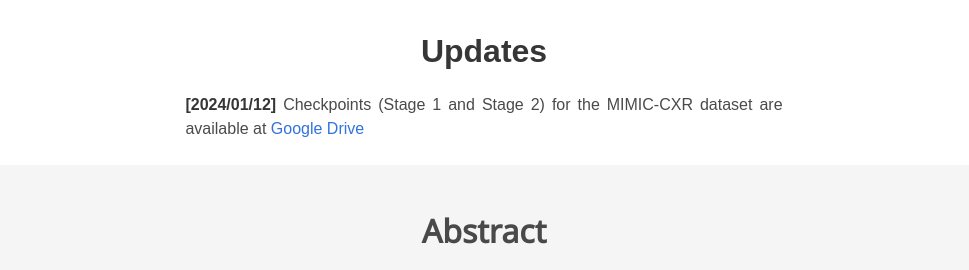
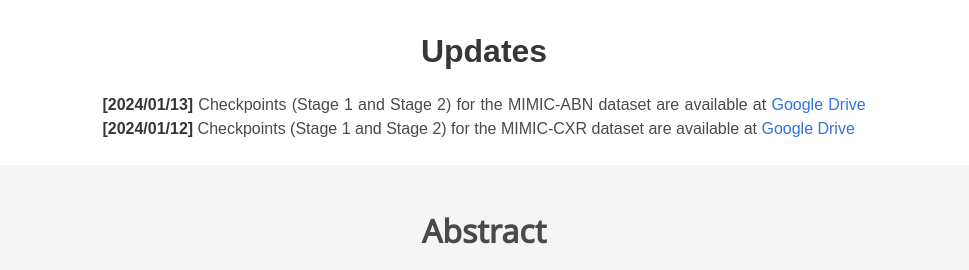
Before and after one commit to wjhou/Recap, a plain HTML site: page index.html in a window 1280 px wide. Shown: the part 484-754 px from the top of the page, without its empty margins (156-1125 px from the left). Drawn offline with nearby package versions, Linux system fonts and the light colour scheme; some icons are missing; a web font is replaced by a local one.

Commit message:
Update index.html

```diff
--- a/index.html
+++ b/index.html
@@ -123,6 +123,9 @@
         <div class="column is-four-fifths">
           <h2 class="title is-3">Updates</h2>
           <div class="content has-text-justified">
+            <strong>[2024/01/13]</strong> Checkpoints (Stage 1 and Stage 2) for the MIMIC-ABN dataset are available at
+            <a href="https://drive.google.com/drive/folders/1kGVGeqvGG__jUh8Uds-SMypUD3BPGP5U?usp=sharing">Google
+              Drive</a>
             <strong>[2024/01/12]</strong> Checkpoints (Stage 1 and Stage 2) for the MIMIC-CXR dataset are available at
             <a href="https://drive.google.com/drive/folders/1Tdu1d_OaxiGGoPEpajvHaolzD99mz7u4?usp=sharing">Google
               Drive</a>
```
